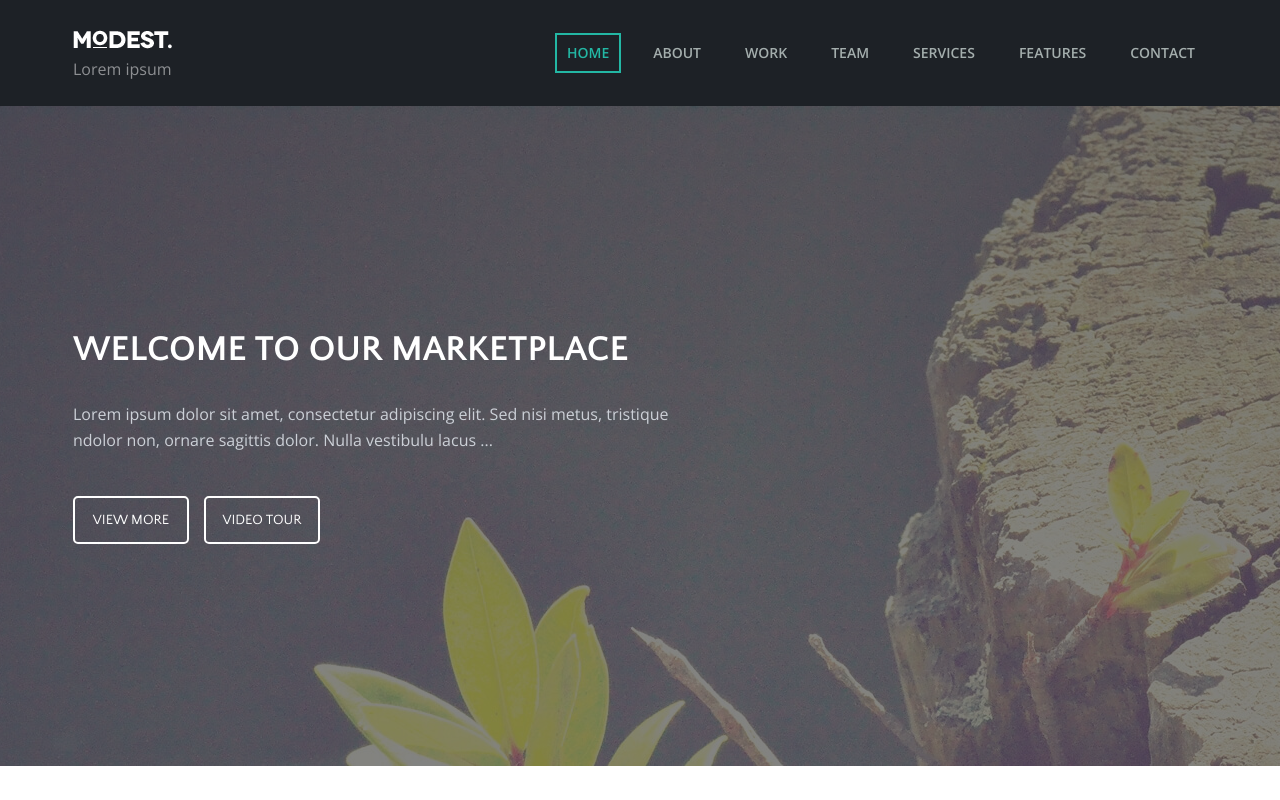
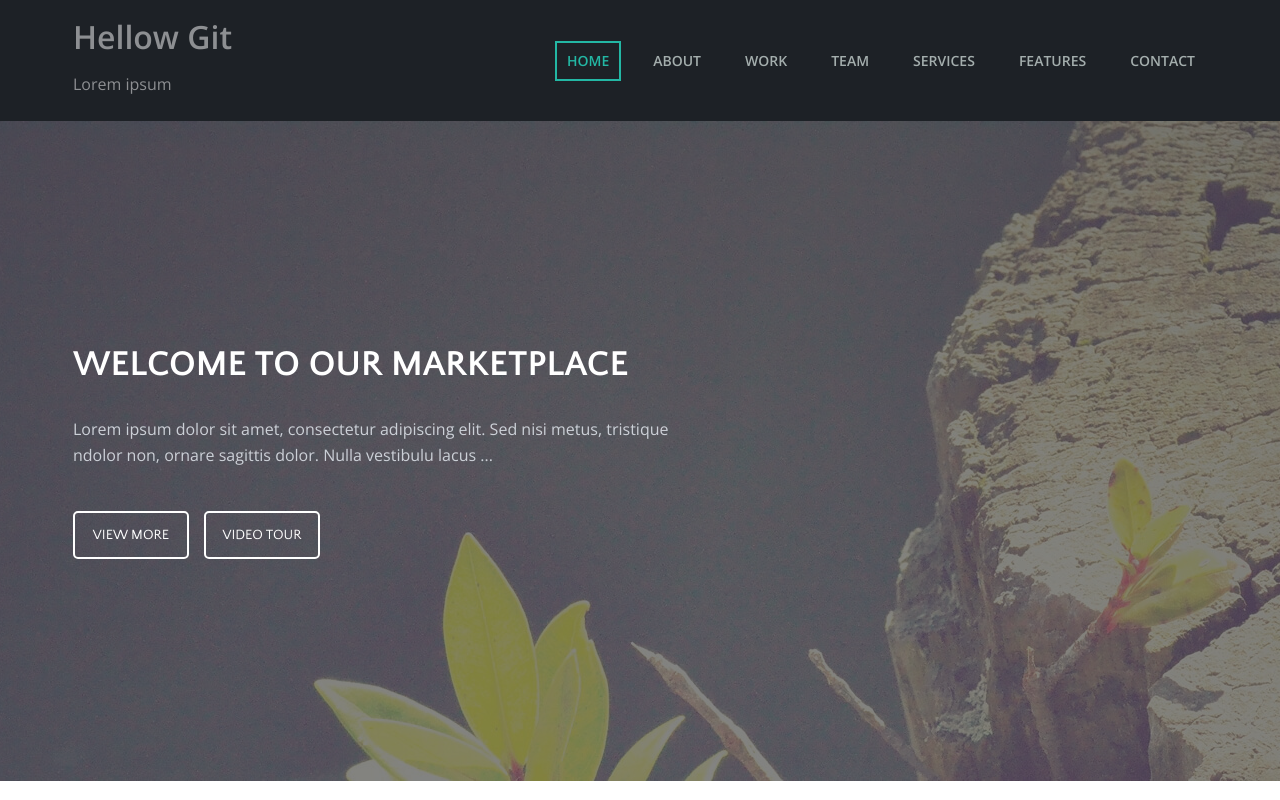
Before and after one commit to BirskiySergey/Modest, a plain HTML site: page index.html in a window 1280 px wide. Shown: the top 800 px of the page. Drawn offline with nearby package versions, Linux system fonts and the light colour scheme.

Commit message:
add title to header

```diff
--- a/index.html
+++ b/index.html
@@ -15,8 +15,7 @@
       <div class="container">
         <div class="header-layout">
           <div class="header-left">
-            <a class="logo" href="index.html">
-            <img class="img" src="images/logo/modest.png" alt="not found">
+            <h1>Hellow Git</h1>
           </a>
             <div class="logo-description">Lorem ipsum </div>
           </div>
```
